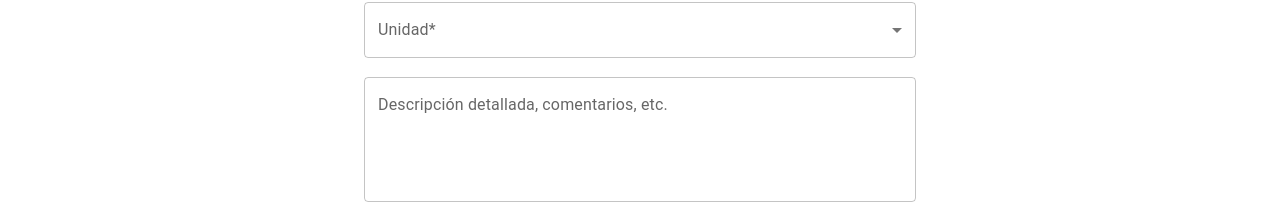
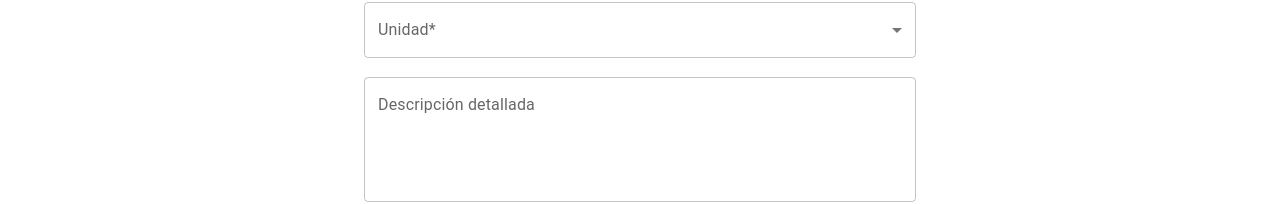
Before and after one commit to RicentCB/ticketapp, a Next.js app: page / in a window 1280 px wide. Shown: the part 296-500 px from the top of the page. Built offline with nearby package versions, Linux system fonts and the light colour scheme.

Commit message:
[FEAT] Send information to DB

```diff
--- a/src/app/page.tsx
+++ b/src/app/page.tsx
@@ -71,9 +71,9 @@ export default function NewTicketPage() {
               fullWidth
               label="Título*"
               variant="outlined"
-              {...register('description', { required: 'El título es requerido' })}
-              error={!!errors.description} // Muestra error si hay
-              helperText={typeof errors.description?.message === 'string' ? errors.description.message : ''}
+              {...register('title', { required: 'El título es requerido' })}
+              error={!!errors.title} // Muestra error si hay
+              helperText={typeof errors.title?.message === 'string' ? errors.title.message : ''}
             />
           </Grid>
 
@@ -117,10 +117,13 @@ export default function NewTicketPage() {
           <Grid size={12}>
             <TextField
               fullWidth
-              label="Descripción detallada, comentarios, etc."
+              label="Descripción detallada"
               variant="outlined"
               multiline
               rows={4}
+              {...register('description')}
+              error={!!errors.description}
+              helperText={typeof errors.description?.message === 'string' ? errors.description.message : ''} // Verifica si el mensaje es una cadena
             />
           </Grid>
 
--- a/src/models/Ticket.ts
+++ b/src/models/Ticket.ts
@@ -2,18 +2,18 @@ import mongoose, { Schema, Document, Model } from 'mongoose';
 
 // Definir la interfaz para los documentos de Ticket
 export interface ITicket extends Document {
-  description: string;
+  title: string;
   creator: string;
   unit: string;
-  detailedDescription: string;
+  description: string;
 }
 
 // Definir el esquema de Mongoose
 const TicketSchema: Schema<ITicket> = new Schema({
-  description: { type: String, required: true },
+  title: { type: String, required: true },
   creator: { type: String, required: true },
   unit: { type: String, required: true },
-  detailedDescription: { type: String, required: true },
+  description: { type: String, required: false },
 });
 
 // Exportar el modelo
```
